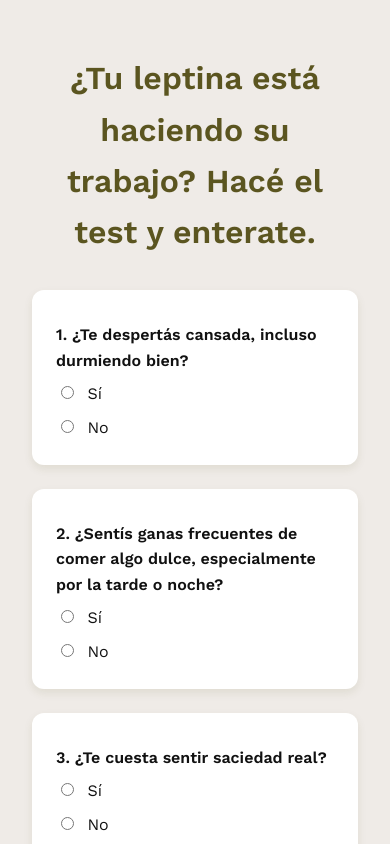
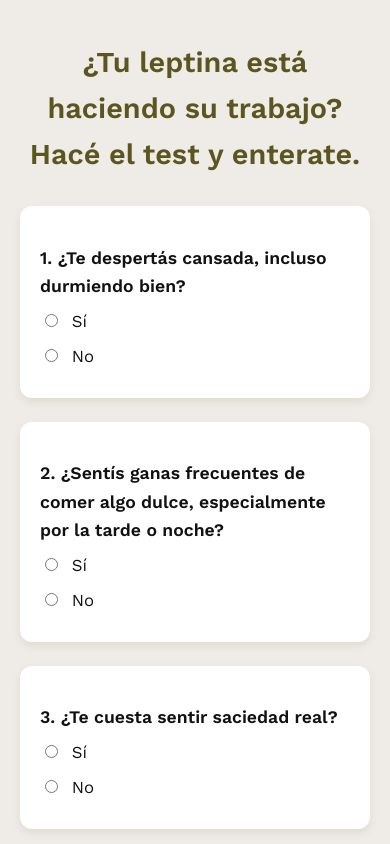
Before and after one commit to soleoro7/test-leptina, a plain HTML site: page index.html in a window 390 px wide. Shown: the top 844 px of the page. Drawn offline with nearby package versions, Linux system fonts and the light colour scheme.

Commit message:
Add files via upload

```diff
--- a/index.html
+++ b/index.html
@@ -2,6 +2,7 @@
 <html lang="es">
 <head>
   <meta charset="UTF-8">
+  <meta name="viewport" content="width=device-width, initial-scale=1.0">
   <title>Test de Resistencia a la Leptina</title>
   <link rel="stylesheet" href="test.css">
 
--- a/test.css
+++ b/test.css
@@ -87,3 +87,38 @@ button:hover {
 #cta-button:hover {
   background-color: #444017;
 }
+
+@media (max-width: 600px) {
+  body {
+    padding: 1.25rem;
+    font-size: 1.05rem;
+  }
+
+  h1 {
+    font-size: 1.8rem;
+    margin-bottom: 1.8rem;
+  }
+
+  .question {
+    padding: 1.25rem;
+  }
+
+  .question p {
+    font-size: 1.1rem;
+  }
+
+  label {
+    font-size: 1.05rem;
+  }
+
+  button, #cta-button {
+    width: 100%;
+    padding: 1rem;
+    font-size: 1.1rem;
+  }
+
+  #result {
+    padding: 1.25rem;
+    font-size: 1.1rem;
+  }
+}
```
